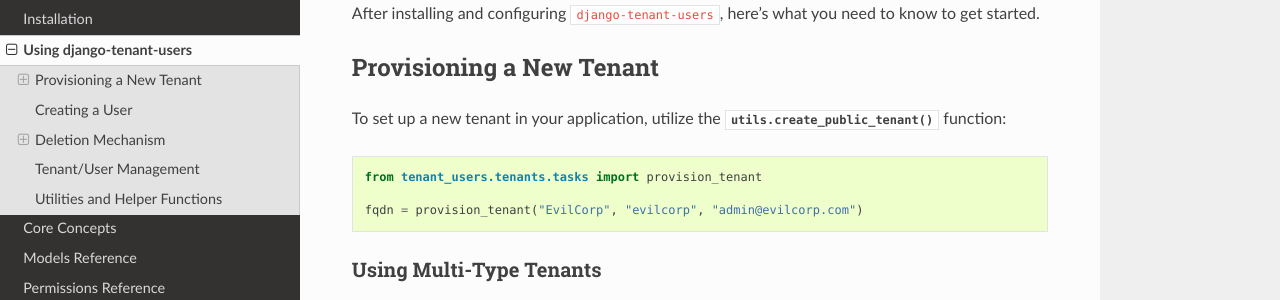
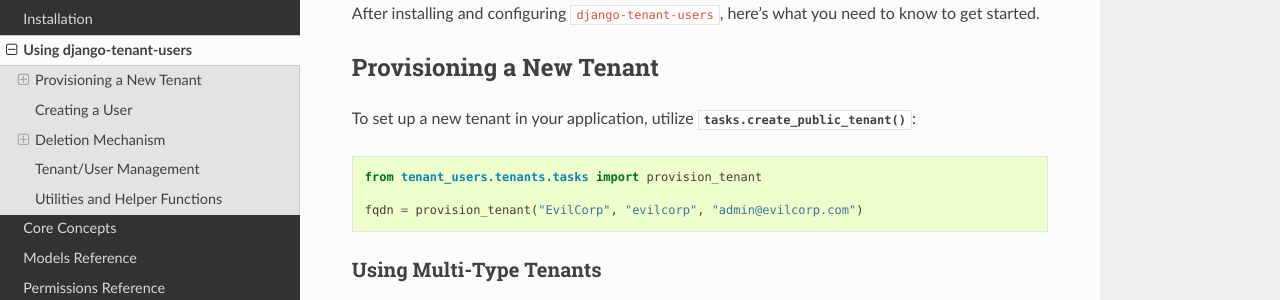
Before and after one commit to Corvia/django-tenant-users, a Sphinx documentation site: the page built from docs/pages/using.rst, in a window 1280 px wide and 900 px high. Shown: the part 158-458 px from the top of the window. Built offline with Sphinx 7.4.7 and the Read the Docs theme 2.0.0, drawn with Linux system fonts in a browser that asks for light colours.

Commit message:
docs(fix): correct function reference in 'using' page (#532)
- Fix a typo in the reference to `create_public_tenant` function, updating it to `tasks.create_public_tenant`.

```diff
--- a/docs/pages/using.rst
+++ b/docs/pages/using.rst
@@ -8,9 +8,8 @@ to get started.
 Provisioning a New Tenant
 -------------------------
 
-To set up a new tenant in your application, utilize the
-:func:`utils.create_public_tenant() <tenant_users.tenants.tasks.provision_tenant>`
-function:
+To set up a new tenant in your application, utilize
+:func:`tasks.create_public_tenant() <tenant_users.tenants.tasks.provision_tenant>`:
 
 .. code-block:: python
 
```
